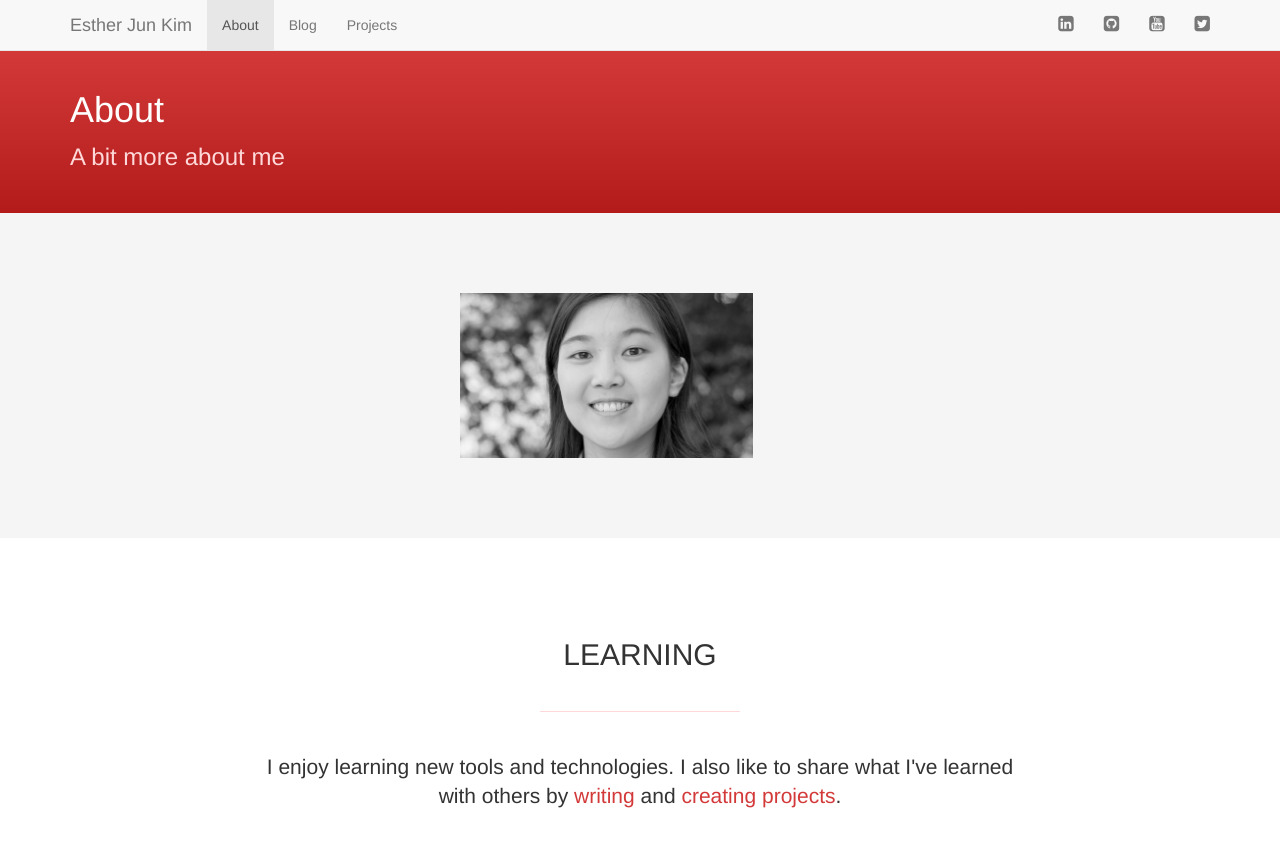
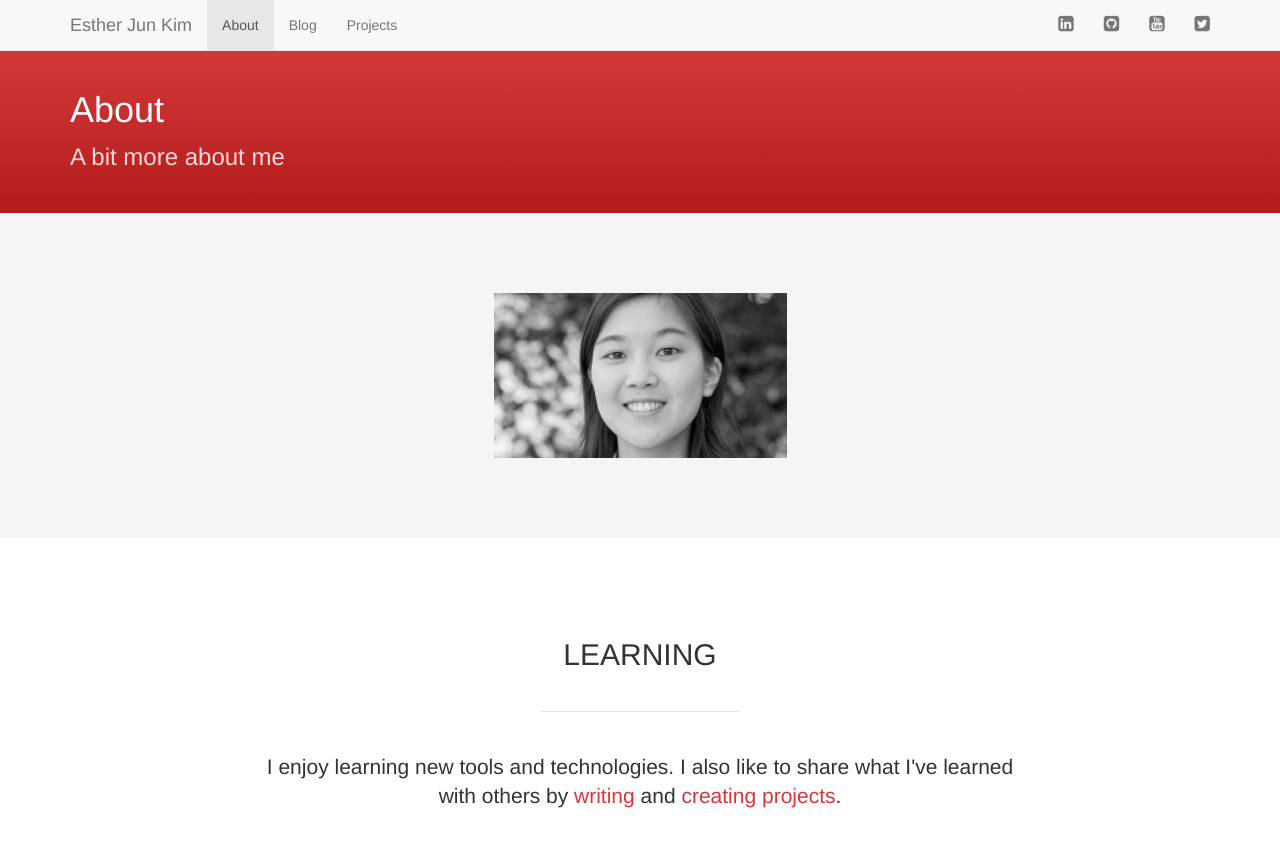
Before and after one commit to estherjk/estherjk.github.io, a Jekyll site: the page built from about/index.html, in a window 1280 px wide and 900 px high. Shown: the top 847 px of the window. Built offline with Jekyll 4.4.1, drawn with Linux system fonts in a browser that asks for light colours; nearby versions of some CDN libraries; Markdown is read by kramdown in place of the engine named in the settings.

Commit message:
Add center-block class to headshot image

```diff
--- a/about/index.html
+++ b/about/index.html
@@ -16,7 +16,7 @@ css:
   <div class="container">
     <div class="row">
       <div class="col-md-4 col-md-offset-4">
-        <img class="img-responsive headshot" src="/assets/img/headshot/headshot-bw.JPG" alt="Esther Jun Kim" />
+        <img class="img-responsive headshot center-block" src="/assets/img/headshot/headshot-bw.JPG" alt="Esther Jun Kim" />
       </div>
     </div>
   </div>
```
